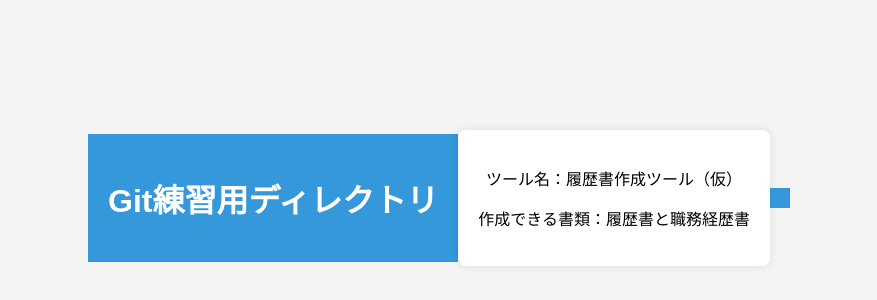
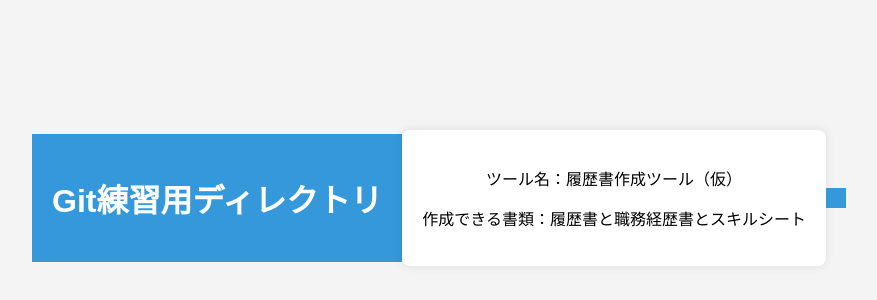
Before and after one commit to tazza-tt/sampleGit2, a plain HTML site: page 勉強会用ディレクトリ copy/index.html in a window 1280 px wide. Shown: the part 202-502 px from the top of the page, without its empty margins (201-1078 px from the left). Drawn offline with Linux system fonts and the light colour scheme.

Commit message:
作成できる書類にスキルシートを追加

```diff
--- a/勉強会用ディレクトリ copy/index.html
+++ b/勉強会用ディレクトリ copy/index.html
@@ -15,7 +15,7 @@
       <!--ここを変更-->
       <p>ツール名：履歴書作成ツール（仮）</p>
       <!--ここを変更-->
-      <p>作成できる書類：履歴書と職務経歴書</p>
+      <p>作成できる書類：履歴書と職務経歴書とスキルシート</p>
     </section>
 
     <footer></footer>
```
